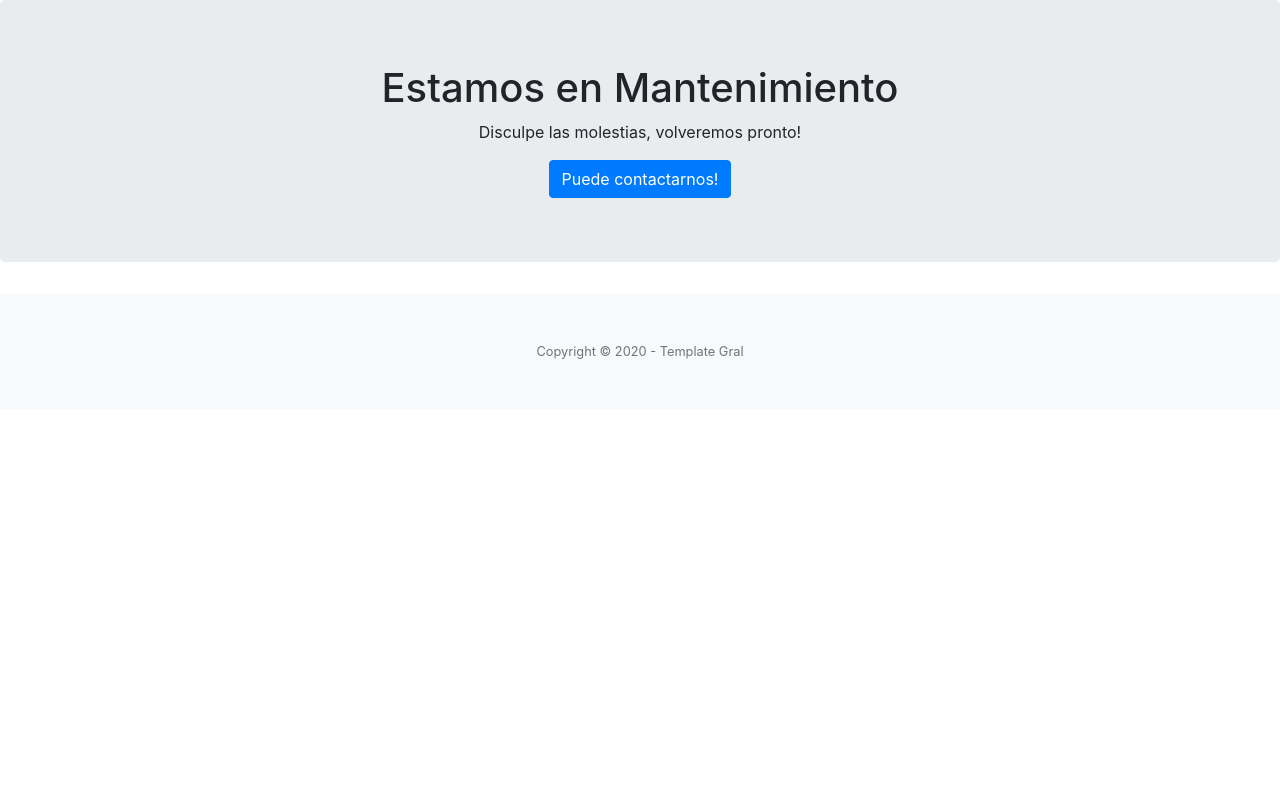
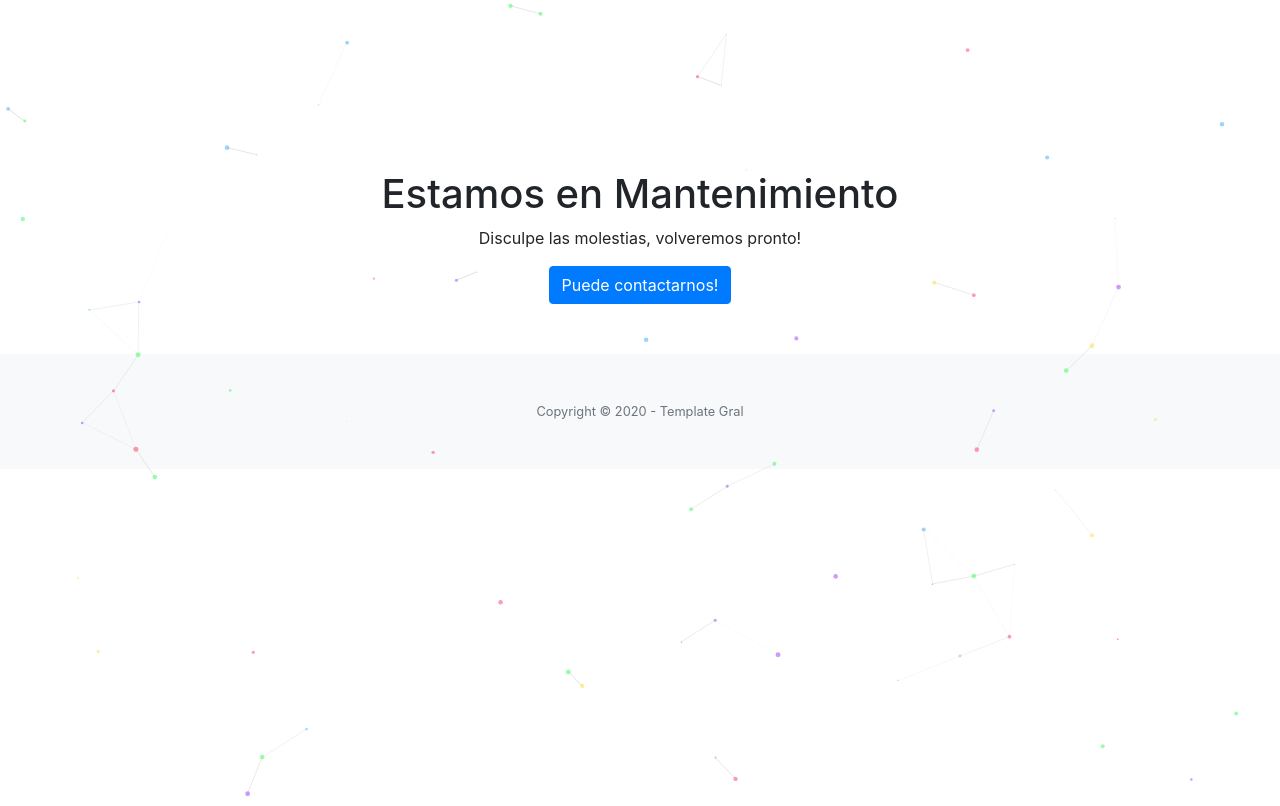
Before and after one commit to facundoruiz/templates_gral, a website: page mantenimiento.html in a window 1280 px wide. Drawn offline with nearby package versions, Linux system fonts and the light colour scheme.

Commit message:
Le vuelan las particulas css/js

```diff
--- /dev/null
+++ b/assets/css/estilos.css
@@ -0,0 +1,20 @@
+.contents {
+    padding: 170px 0px 50px;
+}
+.particles_js .contents,
+.particles_js .img-thumb {
+    z-index: 22;
+    position: relative;
+}
+
+.particles_js #particles-js {
+    position: absolute;
+    width: 100%;
+    height: 100vh;
+    background-image: url("");
+    background-repeat: no-repeat;
+    background-size: cover;
+    background-position: 50% 50%;
+    z-index: 1;
+    top: 0;
+}
--- /dev/null
+++ b/assets/particlesjs.js
@@ -0,0 +1,105 @@
+particlesJS("particles-js", {
+	"particles": {
+		"number": {
+			"value": 50,
+			"density": {
+				"enable": true,
+				"value_area": 700
+			}
+		},
+		"color": {
+			"value": ["#fc3c5f", "#993cfc", "#3ca9fc", "#3cfc5f", "#fcdf3c"]
+		},
+		"shape": {
+			"type": "circle",
+			"stroke": {
+				"width": 0,
+				"color": "#000000"
+			},
+			"polygon": {
+				"nb_sides": 30
+			}
+		},
+		"opacity": {
+			"value": 0.5,
+			"random": false,
+			"anim": {
+				"enable": false,
+				"speed": 1.2,
+				"opacity_min": 0.15,
+				"sync": false
+			}
+		},
+		"size": {
+			"value": 2.5,
+			"random": false,
+			"anim": {
+				"enable": true,
+				"speed": 2,
+				"size_min": 0.15,
+				"sync": false
+			}
+		},
+		"line_linked": {
+			"enable": true,
+			"distance": 80,
+			"color": "#d6d6d6",
+			"opacity": 1,
+			"width": 1
+		},
+		"move": {
+			"enable": true,
+			"speed": 1.6,
+			"direction": "none",
+			"random": false,
+			"straight": false,
+			"out_mode": "out",
+			"bounce": false,
+			"attract": {
+				"enable": false,
+				"rotateX": 600,
+				"rotateY": 1200
+			}
+		}
+	},
+	"interactivity": {
+		"detect_on": "canvas",
+		"events": {
+			"onhover": {
+				"enable": false,
+				"mode": "repulse"
+			},
+			"onclick": {
+				"enable": false,
+				"mode": "push"
+			},
+			"resize": true
+		},
+		"modes": {
+			"grab": {
+				"distance": 400,
+				"line_linked": {
+					"opacity": 1
+				}
+			},
+			"bubble": {
+				"distance": 400,
+				"size": 50,
+				"duration": 2,
+				"opacity": 8,
+				"speed": 3
+			},
+			"repulse": {
+				"distance": 200,
+				"duration": 0.4
+			},
+			"push": {
+				"particles_nb": 4
+			},
+			"remove": {
+				"particles_nb": 2
+			}
+		}
+	},
+	"retina_detect": true
+});
--- a/mantenimiento.html
+++ b/mantenimiento.html
@@ -9,27 +9,39 @@
 <meta name="author" content="facundoruiz">
 <!-- Font Awesome icons (free version)-->
         <script src="https://use.fontawesome.com/releases/v5.13.0/js/all.js" crossorigin="anonymous"></script>
-<link rel="icon" href="favicon.ico" type="image/x-icon">
+<link rel="icon" href="favicon.png" type="image/x-icon">
 <!-- VENDOR CSS -->
+<link rel="stylesheet" href="https://stackpath.bootstrapcdn.com/bootstrap/4.5.2/css/bootstrap.min.css" integrity="sha384-JcKb8q3iqJ61gNV9KGb8thSsNjpSL0n8PARn9HuZOnIxN0hoP+VmmDGMN5t9UJ0Z" crossorigin="anonymous">
 <!-- Google fonts-->
         <link href="https://fonts.googleapis.com/css?family=Merriweather+Sans:400,700" rel="stylesheet" />
         <link href="https://fonts.googleapis.com/css?family=Merriweather:400,300,300italic,400italic,700,700italic" rel="stylesheet" type="text/css" />
 <!-- MAIN CSS -->
-<link rel="stylesheet" href="https://stackpath.bootstrapcdn.com/bootstrap/4.5.2/css/bootstrap.min.css" integrity="sha384-JcKb8q3iqJ61gNV9KGb8thSsNjpSL0n8PARn9HuZOnIxN0hoP+VmmDGMN5t9UJ0Z" crossorigin="anonymous">
+<link rel="stylesheet" href="assets/css/estilos.css">
 </head>
 
 <body class="">
+
   <!-- Masthead-->
-  <main role="main">
+  <div role="main" class="particles_js">
+    <div class="overlay"></div>
 
-    <section class="jumbotron text-center">
     <div class="container">
+      <div class="row">
+        <div class="col-md-12 col-sm-12">
+          <div class="contents">
+            <div class="text-center">
             <h1 class="bd-title" id="content">Estamos en Mantenimiento</h1>
             <p class="bd-lead">Disculpe las molestias, volveremos pronto!</p>
             <a class="btn btn-primary " href="#" onclick="javascript:share()">Puede contactarnos!</a>
             </div>
-    </section>
-     </main>
+          </div>
+        </div>
+      </div>
+
+    </div>
+
+    <div id="particles-js"></div>
+</div>
 
 
 <!-- END Main -->
@@ -37,10 +49,17 @@
         <footer class="bg-light py-5">
             <div class="container"><div class="small text-center text-muted">Copyright © 2020 - Template Gral</div></div>
         </footer>
+
+
+
    <!-- Bootstrap core JS-->
    <script src="https://code.jquery.com/jquery-3.5.1.slim.min.js" integrity="sha384-DfXdz2htPH0lsSSs5nCTpuj/zy4C+OGpamoFVy38MVBnE+IbbVYUew+OrCXaRkfj" crossorigin="anonymous"></script>
    <script src="https://cdn.jsdelivr.net/npm/popper.js@1.16.1/dist/umd/popper.min.js" integrity="sha384-9/reFTGAW83EW2RDu2S0VKaIzap3H66lZH81PoYlFhbGU+6BZp6G7niu735Sk7lN" crossorigin="anonymous"></script>
-   <script src="https://stackpath.bootstrapcdn.com/bootstrap/4.5.2/js/bootstrap.min.js" integrity="sha384-B4gt1jrGC7Jh4AgTPSdUtOBvfO8shuf57BaghqFfPlYxofvL8/KUEfYiJOMMV+rV" crossorigin="anonymous"></script></body>
+   <script src="https://stackpath.bootstrapcdn.com/bootstrap/4.5.2/js/bootstrap.min.js" integrity="sha384-B4gt1jrGC7Jh4AgTPSdUtOBvfO8shuf57BaghqFfPlYxofvL8/KUEfYiJOMMV+rV" crossorigin="anonymous"></script>
+
+   <script src="assets/particles.min.js"></script>
+   <script src="assets/particlesjs.js"></script>
+   <script src="assets/app.js"></script>
 <script>
 
 
```
Also changed, not shown: package.json (added, +26 -0 lines), assets/app.js (added), assets/particles.min.js (added), favicon.png (added), 1 other file. Lines whose indentation alone changed are shown as unchanged.
